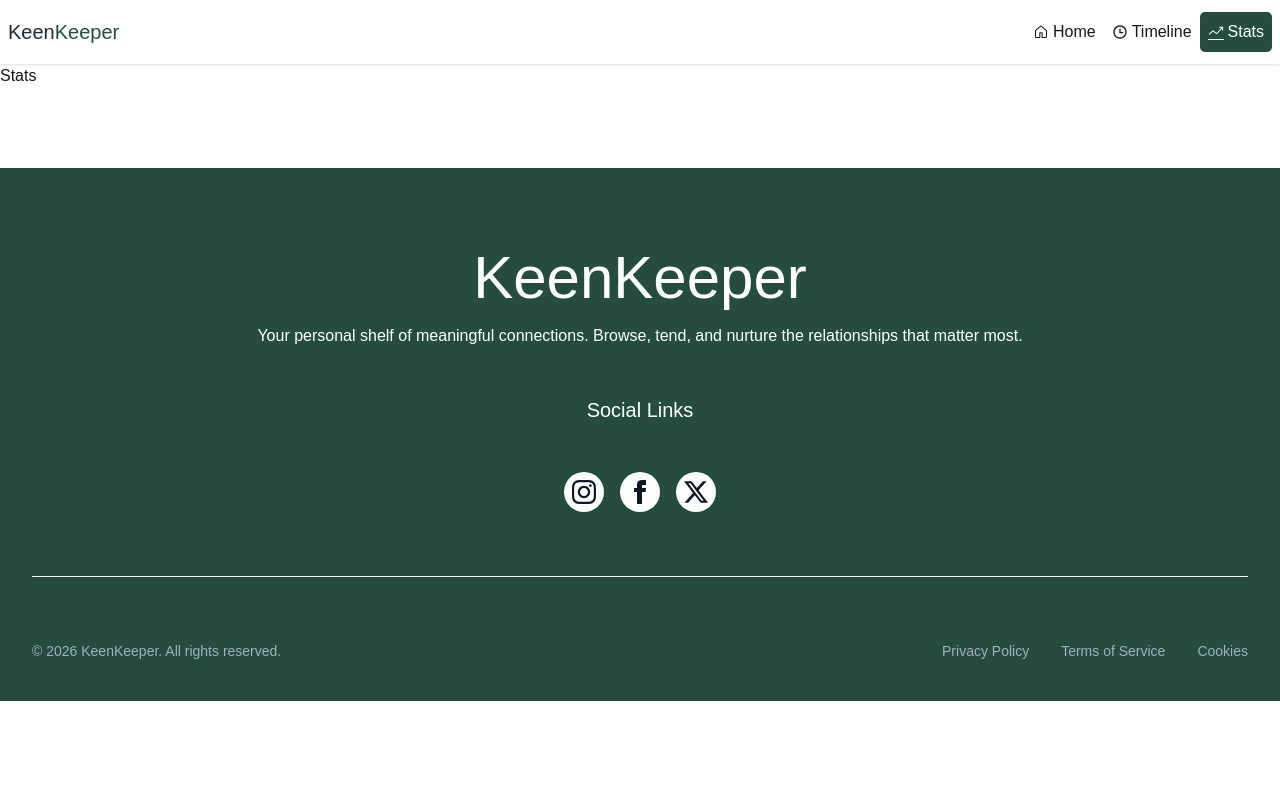
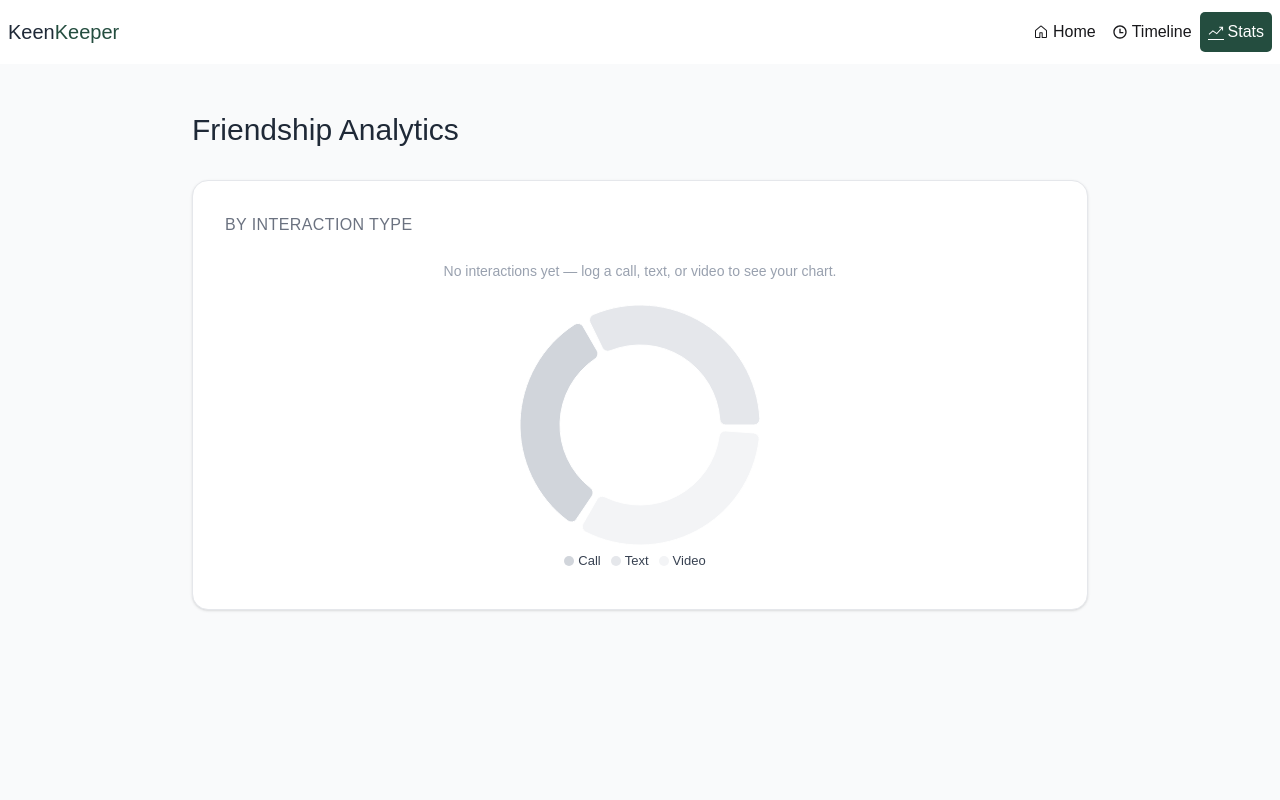
Before and after one commit to Ahmad-Said-2350/B13-A07, a React (Vite) app: page /stats in a window 1280 px wide. Shown: the top 800 px of the page. Built offline with nearby package versions, Linux system fonts and the light colour scheme.

Commit message:
Both Richart Design and Functionality Added

```diff
--- a/package.json
+++ b/package.json
@@ -16,6 +16,7 @@
     "react-icons": "^5.6.0",
     "react-router": "^7.14.1",
     "react-toastify": "^11.0.5",
+    "recharts": "^3.8.1",
     "tailwindcss": "^4.2.2"
   },
   "devDependencies": {
--- a/src/Ui/FriendsDetails.jsx
+++ b/src/Ui/FriendsDetails.jsx
@@ -2,7 +2,6 @@
 import React, { useContext } from 'react';
 import { useParams } from 'react-router';
 import useFriends from '../hooks/useFriends';
-import { IoMdNotificationsOutline } from 'react-icons/io';
 import { FaArchive } from 'react-icons/fa';
 import { MdOutlineDelete } from 'react-icons/md';
 import { BiPhoneCall } from 'react-icons/bi';
@@ -10,6 +9,7 @@ import { BsFillChatLeftTextFill } from 'react-icons/bs';
 import { IoVideocamOutline } from 'react-icons/io5';
 import TimelineContext from '../context/TimelineContext ';
 import { toast } from 'react-toastify';
+import { RiNotificationSnoozeLine } from 'react-icons/ri';
 
 const FriendsDetails = () => {
     const { id } = useParams();
@@ -81,7 +81,7 @@ const handleFriends = (type) => {
                     </div>
 
                     <button className="flex items-center gap-2 px-4 py-3 text-[13px] text-gray-500 bg-white border border-gray-200 rounded-lg w-full hover:bg-gray-50 transition-colors">
-                    <IoMdNotificationsOutline />Snooze 2 Weeks</button>
+                   <RiNotificationSnoozeLine />Snooze 2 Weeks</button>
 
                     <button className="flex items-center gap-2 px-4 py-3 text-[13px] text-gray-500 bg-white border border-gray-200 rounded-lg w-full hover:bg-gray-50 transition-colors">
                         <FaArchive />Archive</button>
--- a/src/pages/Stats.jsx
+++ b/src/pages/Stats.jsx
@@ -1,11 +1,116 @@
-import React from 'react';
+import React, { useContext } from 'react';
+import { Legend, Pie, PieChart, Tooltip, Cell } from 'recharts';
+import TimelineContext from '../context/TimelineContext ';
+
+const COLORS = {
+  Text: "#7E35E1",
+  Call: "#244D3F",
+  Video: "#37A163",
+};
 
 const Stats = () => {
-    return (
-        <div>
-           Stats
+  const { timeline } = useContext(TimelineContext);
+
+  const counts = timeline.reduce(
+    (acc, item) => {
+      if (acc[item.interactionType] !== undefined) {
+        acc[item.interactionType]++;
+      }
+      return acc;
+    },
+    { Text: 0, Call: 0, Video: 0 }
+  );
+
+  const data = [
+    { name: 'Text', value: counts.Text, fill: '#7E35E1' },
+    { name: 'Call', value: counts.Call, fill: '#244D3F' },
+    { name: 'Video', value: counts.Video, fill: '#37A163' },
+  ].filter(d => d.value > 0); // hide zero slices
+
+  const hasData = data.length > 0;
+
+  const displayData = hasData
+    ? data
+    : [
+        { name: 'Text', value: 1, fill: '#E5E7EB' },
+        { name: 'Call', value: 1, fill: '#D1D5DB' },
+        { name: 'Video', value: 1, fill: '#F3F4F6' },
+      ];
+
+  return (
+    <div className="min-h-screen bg-[#F9FAFB] py-12 px-4">
+      <div className="max-w-4xl mx-auto">
+
+        <h1 className="text-3xl font-bold text-[#1F2937] mb-8">
+          Friendship Analytics
+        </h1>
+
+        <div className="bg-white border border-gray-200 rounded-2xl p-8 shadow-sm">
+          <p className="text-base font-semibold text-[#6B7280] uppercase tracking-wide mb-6">
+           By Interaction Type
+          </p>
+
+          {!hasData && (
+            <p className="text-center text-sm text-gray-400 mb-4">
+              No interactions yet — log a call, text, or video to see your chart.
+            </p>
+          )}
+
+          <div className="flex justify-center items-center">
+            <PieChart width={380} height={280}>
+              <Pie
+                data={displayData}
+                cx="50%"
+                cy="50%"
+                innerRadius={80}
+                outerRadius={120}
+                cornerRadius={6}
+                paddingAngle={4}
+                dataKey="value"
+                isAnimationActive={true}
+              >
+                {displayData.map((entry, index) => (
+                  <Cell key={`cell-${index}`} fill={entry.fill} />
+                ))}
+              </Pie>
+
+              {hasData && <Tooltip formatter={(value, name) => [value, name]} />}
+
+              <Legend
+                iconType="circle"
+                iconSize={10}
+                formatter={(value) => (
+                  <span style={{ color: '#374151', fontSize: '13px' }}>{value}</span>
+                )}
+              />
+            </PieChart>
+          </div>
+
+          {hasData && (
+            <div className="flex justify-center gap-8 mt-6 pt-6 border-t border-gray-100">
+              {data.map((item) => (
+                <div key={item.name} className="text-center">
+                  <p className="text-2xl font-bold" style={{ color: item.fill }}>
+                    {item.value}
+                  </p>
+                  <p className="text-[12px] text-gray-500 mt-1 uppercase tracking-wide">
+                    {item.name}
+                  </p>
+                </div>
+              ))}
+            </div>
+          )}
         </div>
-    );
+
+      </div>
+    </div>
+  );
 };
 
+
+
+
+
+
+
 export default Stats;
```
Also changed, not shown: 1 other file (tests, documents, lock files or other folders).
